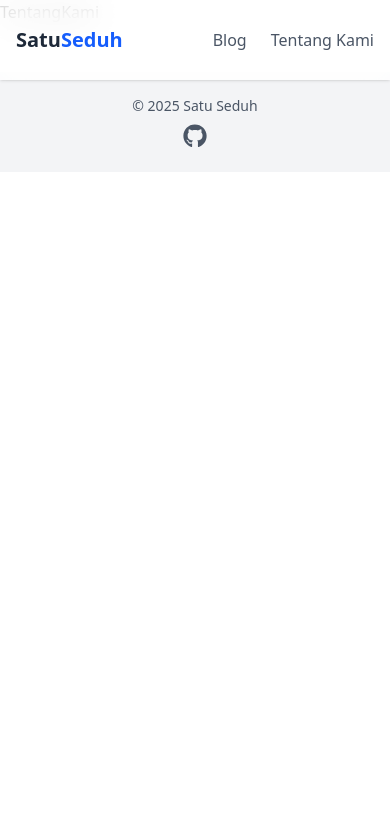
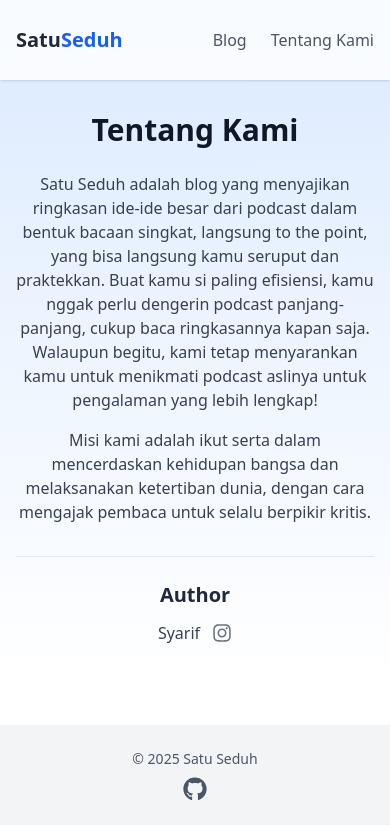
Before and after one commit to miftahudinsy/satu-seduh-blog, a Next.js app: page /tentang-kami in a window 390 px wide. Shown: the top 838 px of the page. Built offline with nearby package versions, Linux system fonts and the light colour scheme.

Commit message:
style: perbarui tampilan BlogList dan halaman Tentang Kami dengan penyesuaian kelas CSS untuk meningkatkan estetika dan responsivitas

```diff
--- a/src/app/blog/BlogList.tsx
+++ b/src/app/blog/BlogList.tsx
@@ -130,7 +130,7 @@ const BlogList: React.FC<BlogListProps> = ({
     return (
       <div
         key={post.sys.id}
-        className="bg-white rounded-lg border border-gray-200 shadow-sm overflow-hidden flex flex-col transition-shadow duration-300 hover:shadow-md"
+        className="bg-gray-50 rounded-lg shadow-md overflow-hidden flex flex-col transition-shadow duration-300 hover:shadow-lg"
       >
         {imageUrl && imageWidth && imageHeight ? (
           <Link href={`/blog/${slug}`} className="block relative h-48 w-full">
@@ -171,7 +171,8 @@ const BlogList: React.FC<BlogListProps> = ({
   };
 
   return (
-    <div className="max-w-7xl mx-auto px-4 py-8 pt-28 sm:px-6 lg:px-8">
+    <div className="bg-white mb-9 px-4 sm:px-6 lg:px-8">
+      <div className="max-w-7xl mx-auto pt-28 ">
         <h1 className="text-3xl md:text-4xl font-bold text-gray-900 mb-8 text-center">
           Semua Postingan
         </h1>
@@ -257,6 +258,7 @@ const BlogList: React.FC<BlogListProps> = ({
           </div>
         )}
       </div>
+    </div>
   );
 };
 
--- a/src/app/tentang-kami/page.tsx
+++ b/src/app/tentang-kami/page.tsx
@@ -1,5 +1,48 @@
+import { FaInstagram } from "react-icons/fa";
+import Link from "next/link";
+
 const TentangKami = () => {
-  return <div>TentangKami</div>;
+  return (
+    <div className="bg-gradient-to-b from-blue-100 to-white">
+      <div className="max-w-3xl mx-auto px-4 py-8 pt-28 sm:px-6 lg:px-8 text-center">
+        <h1 className="text-3xl md:text-4xl font-bold text-gray-900 mb-6">
+          Tentang Kami
+        </h1>
+        <div className="prose prose-lg max-w-none text-gray-700 space-y-4">
+          <p>
+            Satu Seduh adalah blog yang menyajikan ringkasan ide-ide besar dari
+            podcast dalam bentuk bacaan singkat, langsung to the point, yang
+            bisa langsung kamu seruput dan praktekkan. Buat kamu si paling
+            efisiensi, kamu nggak perlu dengerin podcast panjang-panjang, cukup
+            baca ringkasannya kapan saja. Walaupun begitu, kami tetap
+            menyarankan kamu untuk menikmati podcast aslinya untuk pengalaman
+            yang lebih lengkap!
+          </p>
+          <p>
+            Misi kami adalah ikut serta dalam mencerdaskan kehidupan bangsa dan
+            melaksanakan ketertiban dunia, dengan cara mengajak pembaca untuk
+            selalu berpikir kritis.
+          </p>
+        </div>
+
+        <div className="mt-8 pt-6 border-t border-gray-200">
+          <h2 className="text-xl font-semibold text-gray-800 mb-3">Author</h2>
+          <div className="flex items-center space-x-3 justify-center">
+            <p className="text-gray-700">Syarif</p>
+            <Link
+              href="https://www.instagram.com/miftahudinsy/"
+              target="_blank"
+              rel="noopener noreferrer"
+              className="text-gray-500 hover:text-pink-600 transition-colors duration-200"
+              aria-label="Instagram Syarif"
+            >
+              <FaInstagram size={20} />
+            </Link>
+          </div>
+        </div>
+      </div>
+    </div>
+  );
 };
 
 export default TentangKami;
```
Lines whose indentation alone changed are shown as unchanged.
